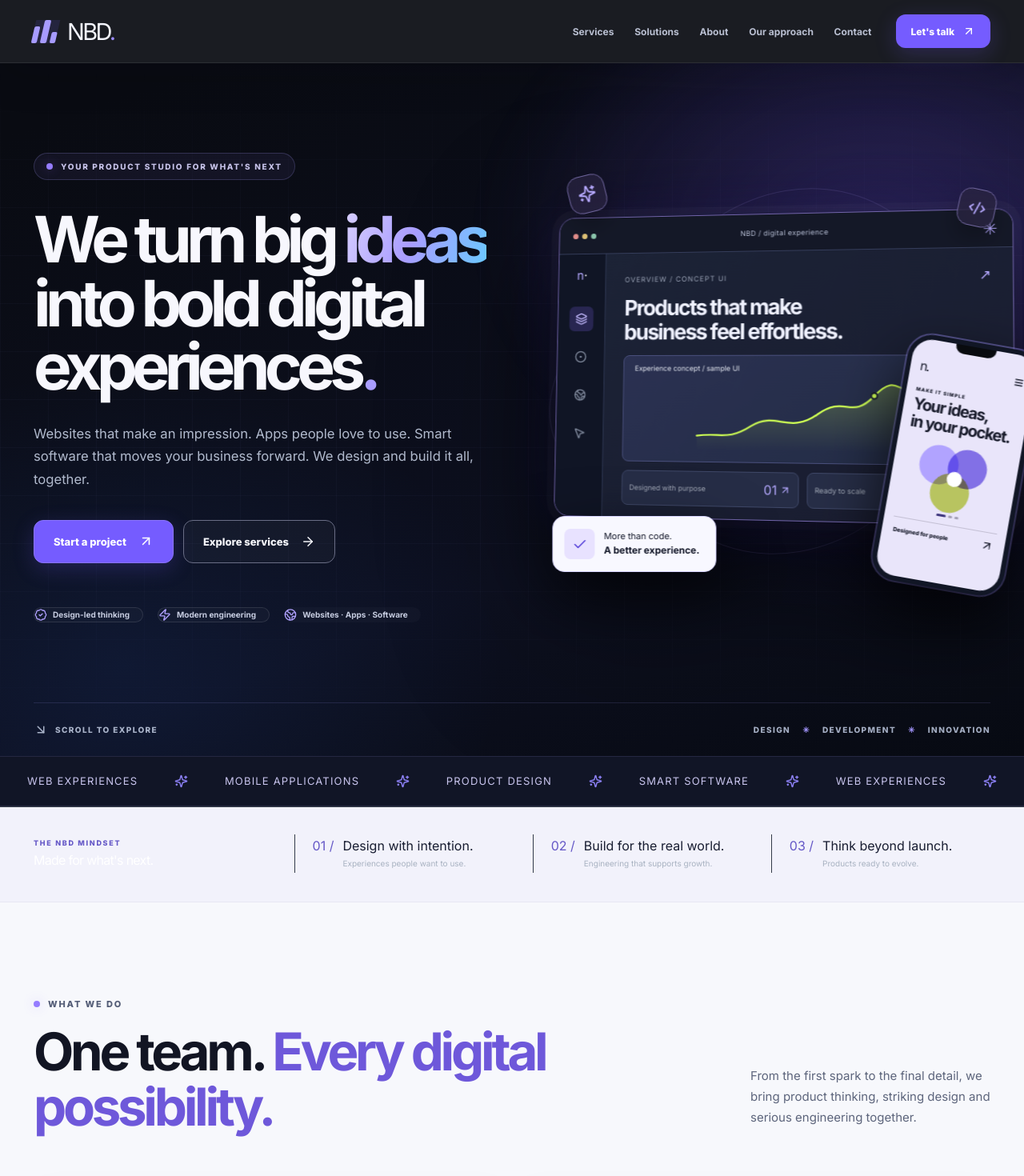
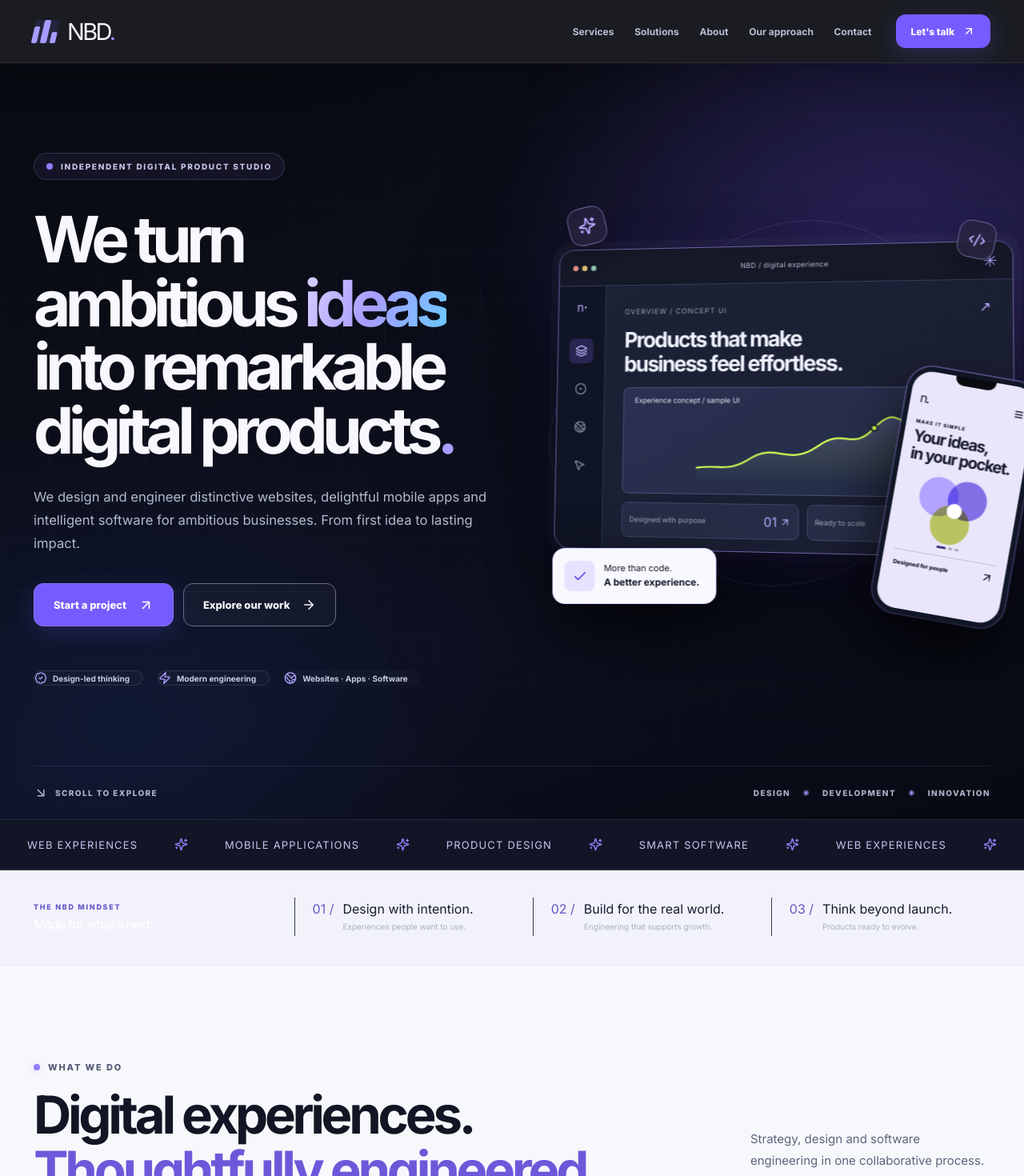
Before and after one commit to niloy-datta/tech-startup, a Next.js app: page / in a window 1280 px wide. Shown: the top 1470 px of the page at 80% size. Built offline with nearby package versions, Linux system fonts and the light colour scheme.

Commit message:
feat(home): sharpen positioning and product studio storytelling

```diff
--- a/app/page.tsx
+++ b/app/page.tsx
@@ -34,12 +34,12 @@ export default function Home() {
         <div className="hero-glow" aria-hidden="true" />
         <div className="container hero-layout">
           <div className="hero-copy">
-            <span className="eyebrow light"><span className="eyebrow-dot" /> YOUR PRODUCT STUDIO FOR WHAT&apos;S NEXT</span>
-            <h1>We turn big <span className="gradient-word">ideas</span> into bold digital experiences<span className="headline-dot">.</span></h1>
-            <p className="hero-description">Websites that make an impression. Apps people love to use. Smart software that moves your business forward. We design and build it all, together.</p>
+            <span className="eyebrow light"><span className="eyebrow-dot" /> INDEPENDENT DIGITAL PRODUCT STUDIO</span>
+            <h1>We turn ambitious <span className="gradient-word">ideas</span> into remarkable digital products<span className="headline-dot">.</span></h1>
+            <p className="hero-description">We design and engineer distinctive websites, delightful mobile apps and intelligent software for ambitious businesses. From first idea to lasting impact.</p>
             <div className="hero-actions">
               <Link href="/contact" className="btn btn-lime">Start a project <ArrowUpRight size={19} /></Link>
-              <Link href="/services" className="btn btn-ghost">Explore services <ArrowRight size={18} /></Link>
+              <Link href="/#possibilities" className="btn btn-ghost">Explore our work <ArrowRight size={18} /></Link>
             </div>
             <div className="hero-signals">
               <span><BadgeCheck size={17} /> Design-led thinking</span>
@@ -69,7 +69,7 @@ export default function Home() {
                     <div className="chart-top"><span>Experience concept / sample UI</span><span className="chart-dot"/> </div>
                     <svg viewBox="0 0 360 126" role="img" aria-label="Decorative upward-trending graph illustration">
                       <defs>
-                        <linearGradient id="chartFill" x1="0" y1="0" x2="0" y2="1"><stop offset="0" stopColor="#cfff54" stopOpacity=".25"/><stop offset="1" stopColor="#cfff54" stopOpacity="0"/></linearGradient>
+                        <linearGradient id="chartFill" x1="0" y1="0" x2="0" y2="1"><stop offset="0" stopColor="#b4a7ff" stopOpacity=".25"/><stop offset="1" stopColor="#cfff54" stopOpacity="0"/></linearGradient>
                       </defs>
                       <path d="M0 125V100C42 94 52 109 93 83S157 97 204 63 259 73 298 32 338 35 360 15V125Z" fill="url(#chartFill)"/>
                       <path d="M0 100C42 94 52 109 93 83S157 97 204 63 259 73 298 32 338 35 360 15" fill="none" stroke="#cfff54" strokeWidth="3" strokeLinecap="round"/>
@@ -117,8 +117,8 @@ export default function Home() {
       <section className="section services-section" id="services">
         <div className="container">
           <div className="section-intro split-heading">
-            <div><span className="eyebrow"><span className="eyebrow-dot" /> WHAT WE DO</span><h2>One team. <em>Every digital possibility.</em></h2></div>
-            <p>From the first spark to the final detail, we bring product thinking, striking design and serious engineering together.</p>
+            <div><span className="eyebrow"><span className="eyebrow-dot" /> WHAT WE DO</span><h2>Digital experiences. <em>Thoughtfully engineered.</em></h2></div>
+            <p>Strategy, design and software engineering in one collaborative process. Explore what we can build together.</p>
           </div>
           <div className="services-grid">
             {services.map((item) => (
```
